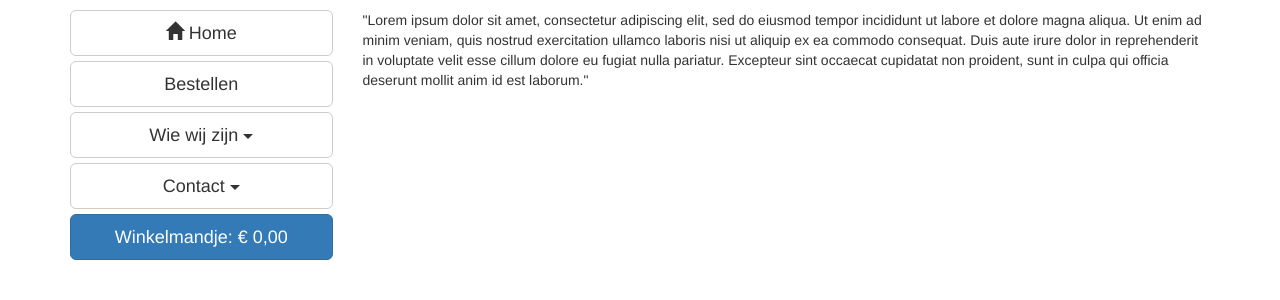
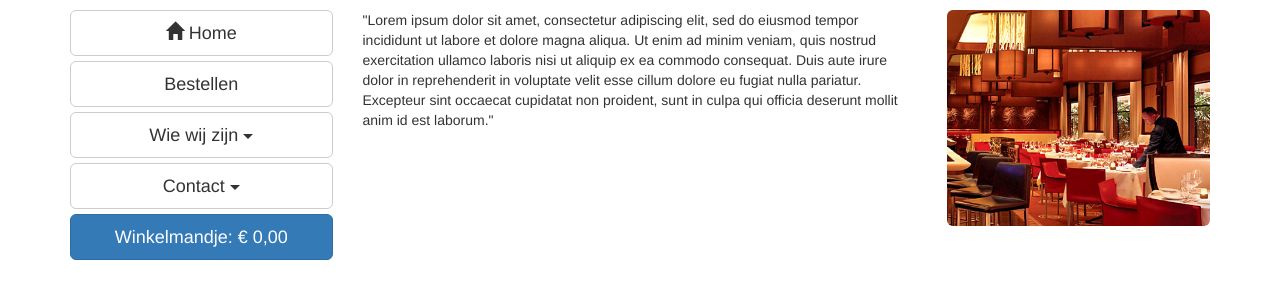
Before and after one commit to rtenklooster/webprogrammeren, a PHP site: page / in a window 1280 px wide. Shown: the part 119-419 px from the top of the page. Run offline with PHP 8.4, Linux system fonts and the light colour scheme; data comes from the database, SQL or seed files in the repository.

Commit message:
Homepage

```diff
--- a/parts/main.php
+++ b/parts/main.php
@@ -1,3 +1,11 @@
-    <div class="">
-        "Lorem ipsum dolor sit amet, consectetur adipiscing elit, sed do eiusmod tempor incididunt ut labore et dolore magna aliqua. Ut enim ad minim veniam, quis nostrud exercitation ullamco laboris nisi ut aliquip ex ea commodo consequat. Duis aute irure dolor in reprehenderit in voluptate velit esse cillum dolore eu fugiat nulla pariatur. Excepteur sint occaecat cupidatat non proident, sunt in culpa qui officia deserunt mollit anim id est laborum."
+<div class="row">
+    <div class="col-md-8">
+        <div class="">
+            "Lorem ipsum dolor sit amet, consectetur adipiscing elit, sed do eiusmod tempor incididunt ut labore et dolore magna aliqua. Ut enim ad minim veniam, quis nostrud exercitation ullamco laboris nisi ut aliquip ex ea commodo consequat. Duis aute irure dolor in reprehenderit in voluptate velit esse cillum dolore eu fugiat nulla pariatur. Excepteur sint occaecat cupidatat non proident, sunt in culpa qui officia deserunt mollit anim id est laborum."
+
+        </div>
     </div>
+    <div class="col-md-4">
+        <img src="img/home.png" class="img-responsive img-rounded pull-right" alt="Responsive image">
+    </div>
+</row>
```
Also changed, not shown: img/home.png (added).
